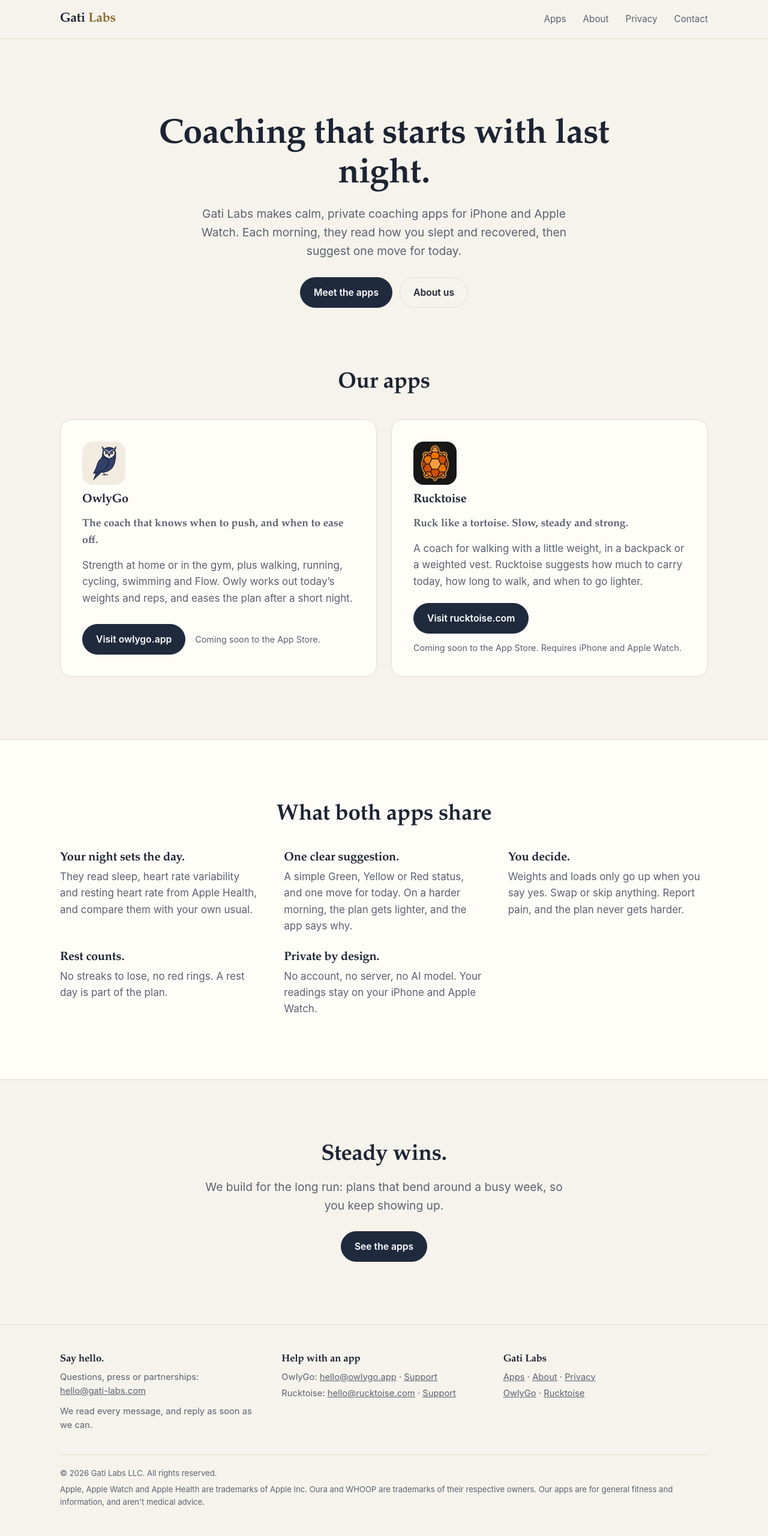
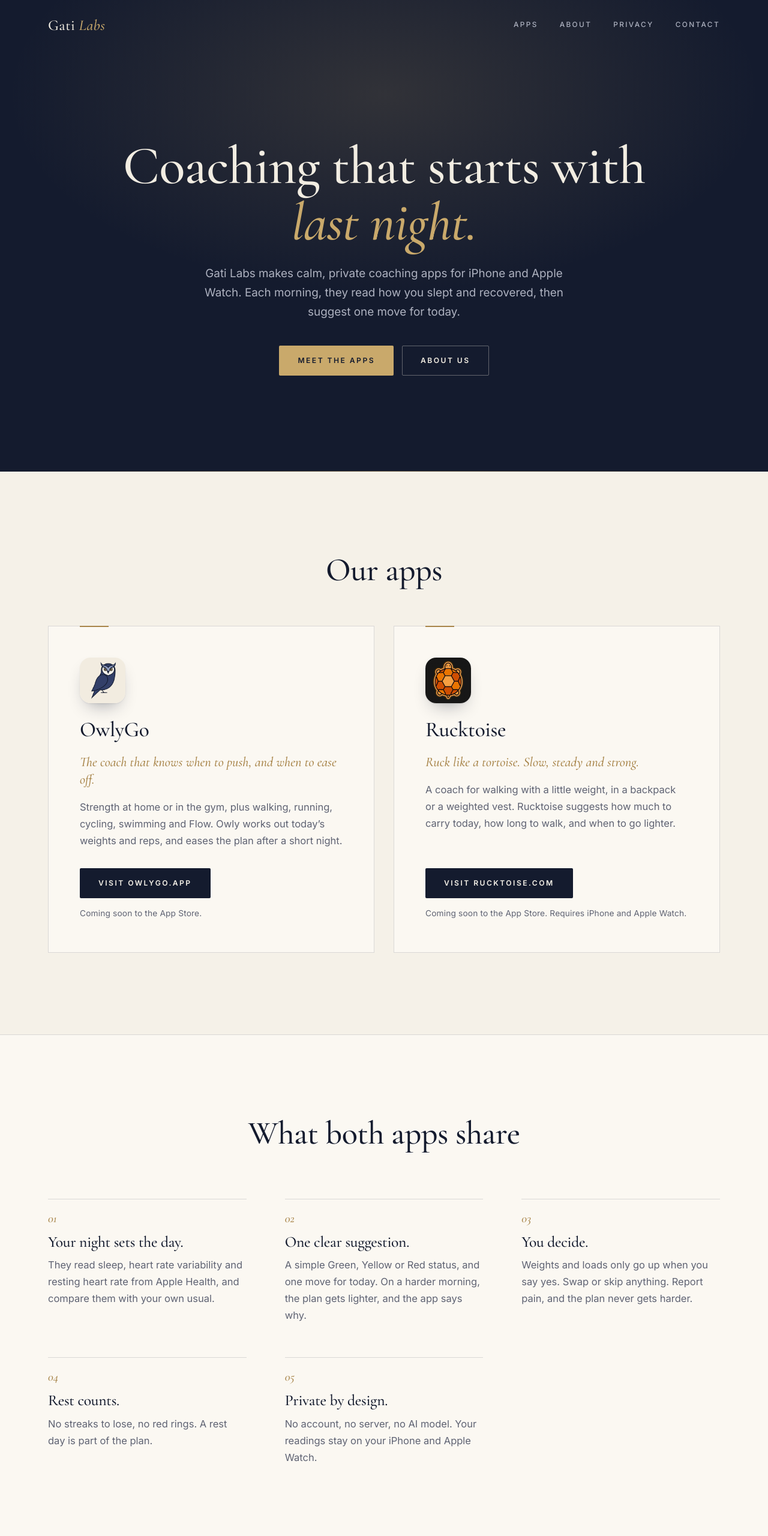
Before and after one commit to Gati-Labs-LLC/gati-labs-LLC.github.io, a plain HTML site: page index.html in a window 1280 px wide. Shown: the top 2560 px of the page at 60% size. Drawn offline with Linux system fonts and the light colour scheme.

Commit message:
Give the site a premium polish: midnight and gold, refined type
Dark midnight hero with a soft gold glow, Cormorant Garamond headlines
with gold italics, tracked small-caps navigation and buttons, hairline
gold rules, numbered principles and a midnight footer. Fonts are hosted
in the repo (SIL Open Font License), so the site still loads nothing
from other servers. No words changed.

Co-Authored-By: Claude Opus 5.5 <noreply@anthropic.com>
Claude-Session: https://claude.ai/code/session_01LZq7DtGoABBsXF8eyHdMbB

```diff
--- a/index.html
+++ b/index.html
@@ -7,8 +7,10 @@
 <meta name="description" content="Gati Labs makes OwlyGo and Rucktoise, private coaching apps that read last night's recovery and suggest one move for today.">
 <meta property="og:title" content="Gati Labs: calm coaching apps for iPhone and Apple Watch">
 <meta property="og:description" content="Gati Labs makes OwlyGo and Rucktoise, private coaching apps that read last night's recovery and suggest one move for today.">
-<meta name="color-scheme" content="light dark">
+<meta name="theme-color" content="#141B2E">
 <link rel="icon" href="assets/favicon.svg" type="image/svg+xml">
+<link rel="preload" href="assets/fonts/CormorantGaramond.woff2" as="font" type="font/woff2" crossorigin>
+<link rel="preload" href="assets/fonts/Inter.woff2" as="font" type="font/woff2" crossorigin>
 <link rel="stylesheet" href="style.css">
 </head>
 <body>
@@ -21,35 +23,35 @@
 <main>
 <section class="hero center">
   <div class="wrap stack">
-    <h1>Coaching that starts with last night.</h1>
+    <h1>Coaching that starts with <em>last night.</em></h1>
     <p class="lede">Gati Labs makes calm, private coaching apps for iPhone and Apple Watch. Each morning, they read how you slept and recovered, then suggest one move for today.</p>
-    <div class="buttons"><a class="btn primary" href="apps.html">Meet the apps</a><a class="btn quiet" href="about.html">About us</a></div>
+    <div class="buttons"><a class="btn gold" href="apps.html">Meet the apps</a><a class="btn line" href="about.html">About us</a></div>
   </div>
 </section>
-<section style="padding-top:0">
+<section>
   <div class="wrap">
-    <h2 class="center">Our apps</h2>
+    <div class="center stack"><h2>Our apps</h2></div>
     <div class="apps">
 <article class="app">
-  <img src="assets/owlygo.png" alt="OwlyGo app icon" width="72" height="72">
+  <img src="assets/owlygo.png" alt="OwlyGo app icon" width="76" height="76">
   <h3>OwlyGo</h3>
   <p class="tag">The coach that knows when to push, and when to ease off.</p>
   <p>Strength at home or in the gym, plus walking, running, cycling, swimming and Flow. Owly works out today’s weights and reps, and eases the plan after a short night.</p>
-  <div class="more"><a class="btn primary" href="https://owlygo.app">Visit owlygo.app</a><span class="note">Coming soon to the App Store.</span></div>
+  <div class="more"><a class="btn ink" href="https://owlygo.app">Visit owlygo.app</a><span class="note">Coming soon to the App Store.</span></div>
 </article>
 <article class="app">
-  <img src="assets/rucktoise.png" alt="Rucktoise app icon" width="72" height="72">
+  <img src="assets/rucktoise.png" alt="Rucktoise app icon" width="76" height="76">
   <h3>Rucktoise</h3>
   <p class="tag">Ruck like a tortoise. Slow, steady and strong.</p>
   <p>A coach for walking with a little weight, in a backpack or a weighted vest. Rucktoise suggests how much to carry today, how long to walk, and when to go lighter.</p>
-  <div class="more"><a class="btn primary" href="https://rucktoise.com">Visit rucktoise.com</a><span class="note">Coming soon to the App Store. Requires iPhone and Apple Watch.</span></div>
+  <div class="more"><a class="btn ink" href="https://rucktoise.com">Visit rucktoise.com</a><span class="note">Coming soon to the App Store. Requires iPhone and Apple Watch.</span></div>
 </article>
     </div>
   </div>
 </section>
-<section class="band">
+<section class="principles">
   <div class="wrap">
-    <h2 class="center">What both apps share</h2>
+    <div class="center"><h2>What both apps share</h2></div>
     <div class="grid">
       <div><h3>Your night sets the day.</h3><p>They read sleep, heart rate variability and resting heart rate from Apple Health, and compare them with your own usual.</p></div>
       <div><h3>One clear suggestion.</h3><p>A simple Green, Yellow or Red status, and one move for today. On a harder morning, the plan gets lighter, and the app says why.</p></div>
@@ -59,27 +61,28 @@
     </div>
   </div>
 </section>
-<section class="center">
+<section class="closing center">
   <div class="wrap stack">
+    <hr class="rule">
     <h2>Steady wins.</h2>
     <p class="lede">We build for the long run: plans that bend around a busy week, so you keep showing up.</p>
-    <div class="buttons"><a class="btn primary" href="apps.html">See the apps</a></div>
+    <div class="buttons"><a class="btn ink" href="apps.html">See the apps</a></div>
   </div>
 </section>
 </main>
 <footer id="contact">
   <div class="wrap">
-    <div class="cols">
+    <div class="top">
       <div>
-        <h3>Say hello.</h3>
+        <p class="say">Say hello.</p>
         <p>Questions, press or partnerships:<br><a href="mailto:hello@gati-labs.com">hello@gati-labs.com</a></p>
-        <p style="margin-top:10px">We read every message, and reply as soon as we can.</p>
+        <p style="margin-top:12px">We read every message, and reply as soon as we can.</p>
       </div>
       <div>
         <h3>Help with an app</h3>
         <ul>
-          <li>OwlyGo: <a href="mailto:hello@owlygo.app">hello@owlygo.app</a> · <a href="https://owlygo.app/support.html">Support</a></li>
-          <li>Rucktoise: <a href="mailto:hello@rucktoise.com">hello@rucktoise.com</a> · <a href="https://rucktoise.com/support.html">Support</a></li>
+          <li>OwlyGo · <a href="mailto:hello@owlygo.app">hello@owlygo.app</a> · <a href="https://owlygo.app/support.html">Support</a></li>
+          <li>Rucktoise · <a href="mailto:hello@rucktoise.com">hello@rucktoise.com</a> · <a href="https://rucktoise.com/support.html">Support</a></li>
         </ul>
       </div>
       <div>
--- a/style.css
+++ b/style.css
@@ -1,98 +1,140 @@
+@font-face { font-family: "Cormorant"; src: url("assets/fonts/CormorantGaramond.woff2") format("woff2"); font-weight: 500 600; font-style: normal; font-display: swap; }
+@font-face { font-family: "Cormorant"; src: url("assets/fonts/CormorantGaramond-Italic.woff2") format("woff2"); font-weight: 500; font-style: italic; font-display: swap; }
+@font-face { font-family: "Inter"; src: url("assets/fonts/Inter.woff2") format("woff2"); font-weight: 400 600; font-style: normal; font-display: swap; }
+
 :root {
-  --bg: #F6F3EC;
-  --card: #FFFDF8;
-  --ink: #1C2433;
-  --muted: #5B6170;
-  --accent: #1F2A3D;
-  --accent-ink: #FFFFFF;
-  --gold: #8C6A2C;
-  --line: #E4DDCF;
-  --radius: 20px;
-  --serif: "Iowan Old Style", "Palatino Linotype", Palatino, Georgia, serif;
-  --sans: -apple-system, BlinkMacSystemFont, "Segoe UI", system-ui, sans-serif;
+  --paper: #F5F1E8;
+  --panel: #FBF8F2;
+  --ink: #141B2E;
+  --muted: #5F6373;
+  --gold: #A8854A;
+  --gold-soft: #C9A96B;
+  --hair: rgba(20, 27, 46, .14);
+  --night: #141B2E;
+  --night-2: #1C2540;
+  --on-night: #F2EDE2;
+  --on-night-muted: #AEB2C0;
+  --serif: "Cormorant", "Cormorant Garamond", Georgia, serif;
+  --sans: "Inter", -apple-system, BlinkMacSystemFont, "Segoe UI", system-ui, sans-serif;
 }
 @media (prefers-color-scheme: dark) {
   :root {
-    --bg: #12161F;
-    --card: #1A202C;
-    --ink: #ECE8DF;
-    --muted: #A4A9B5;
-    --accent: #D9C08A;
-    --accent-ink: #12161F;
-    --gold: #D9C08A;
-    --line: #2A3140;
+    --paper: #10141F;
+    --panel: #161C2B;
+    --ink: #EEE8DC;
+    --muted: #A3A8B6;
+    --gold: #C9A96B;
+    --hair: rgba(238, 232, 220, .14);
+    --night: #0B0F18;
+    --night-2: #141B2E;
   }
 }
+
 * { box-sizing: border-box; }
 html { scroll-behavior: smooth; }
-body { margin: 0; background: var(--bg); color: var(--ink); font: 400 17px/1.6 var(--sans); -webkit-font-smoothing: antialiased; }
-a { color: inherit; }
+body { margin: 0; background: var(--paper); color: var(--ink); font: 400 16.5px/1.7 var(--sans); -webkit-font-smoothing: antialiased; text-rendering: optimizeLegibility; }
+a { color: inherit; text-decoration-color: var(--gold); text-underline-offset: 3px; }
 img { display: block; max-width: 100%; }
-h1, h2, h3 { font-family: var(--serif); font-weight: 600; line-height: 1.15; letter-spacing: -0.01em; margin: 0; }
-h1 { font-size: clamp(2.2rem, 6vw, 3.6rem); }
-h2 { font-size: clamp(1.6rem, 3.6vw, 2.3rem); }
-h3 { font-size: 1.25rem; }
 p { margin: 0; }
-.wrap { width: min(1080px, 100% - 32px); margin-inline: auto; }
-section { padding: clamp(56px, 9vw, 104px) 0; }
-.lede { font-size: clamp(1.05rem, 1.8vw, 1.2rem); color: var(--muted); max-width: 620px; }
+h1, h2, h3 { font-family: var(--serif); font-weight: 500; line-height: 1.05; letter-spacing: -0.01em; margin: 0; }
+h1 { font-size: clamp(2.9rem, 8vw, 5.6rem); }
+h2 { font-size: clamp(2.2rem, 5vw, 3.4rem); }
+h3 { font-size: 1.6rem; line-height: 1.15; }
+em { font-style: italic; }
+.wrap { width: min(1120px, 100% - 32px); margin-inline: auto; }
+section { padding: clamp(72px, 11vw, 136px) 0; }
 .center { text-align: center; }
+.lede { font-size: clamp(1.05rem, 1.7vw, 1.18rem); color: var(--muted); max-width: 600px; font-weight: 400; }
 .center .lede { margin-inline: auto; }
-.stack > * + * { margin-top: 16px; }
+.stack > * + * { margin-top: 22px; }
+
+/* Small caps label with a gold rule */
+.label { display: inline-flex; align-items: center; gap: 14px; font: 600 .72rem/1 var(--sans); letter-spacing: .24em; text-transform: uppercase; color: var(--gold); }
+.label::before, .center .label::after { content: ""; width: 32px; height: 1px; background: currentColor; opacity: .7; }
+.rule { width: 48px; height: 1px; background: var(--gold); border: 0; margin: 0; }
+.center .rule { margin-inline: auto; }
 
 /* Header */
-header { border-bottom: 1px solid var(--line); }
-header .wrap { display: flex; align-items: center; justify-content: space-between; gap: 16px; min-height: 64px; flex-wrap: wrap; padding: 10px 0; }
-.wordmark { font: 600 1.35rem/1 var(--serif); text-decoration: none; letter-spacing: -0.01em; }
-.wordmark span { color: var(--gold); }
-header nav { display: flex; gap: clamp(14px, 3vw, 28px); font-size: .95rem; }
-header nav a { text-decoration: none; color: var(--muted); }
-header nav a:hover, header nav a[aria-current="page"] { color: var(--ink); }
+header { position: absolute; inset: 0 0 auto; z-index: 5; color: var(--on-night); }
+header .wrap { display: flex; align-items: center; justify-content: space-between; gap: 12px 20px; flex-wrap: wrap; min-height: 84px; padding: 14px 0; }
+.wordmark { font: 500 1.55rem/1 var(--serif); letter-spacing: .02em; text-decoration: none; }
+.wordmark span { color: var(--gold-soft); font-style: italic; }
+header nav { display: flex; gap: clamp(16px, 3.4vw, 36px); }
+header nav a { font: 500 .74rem/1 var(--sans); letter-spacing: .2em; text-transform: uppercase; text-decoration: none; color: var(--on-night-muted); padding: 6px 0; border-bottom: 1px solid transparent; transition: color .2s, border-color .2s; }
+header nav a:hover, header nav a[aria-current="page"] { color: var(--on-night); border-bottom-color: var(--gold-soft); }
+
+/* Dark hero */
+.hero { position: relative; background: var(--night); color: var(--on-night); padding: clamp(160px, 22vw, 230px) 0 clamp(96px, 13vw, 160px); overflow: hidden; }
+.hero::before { content: ""; position: absolute; inset: -40% -20% auto; height: 120%; background: radial-gradient(closest-side, rgba(201,169,107,.16), transparent 70%); pointer-events: none; }
+.hero::after { content: ""; position: absolute; left: 0; right: 0; bottom: 0; height: 1px; background: linear-gradient(90deg, transparent, rgba(201,169,107,.55), transparent); }
+.hero .wrap { position: relative; }
+.hero h1 { max-width: 900px; }
+.hero.center h1 { margin-inline: auto; }
+.hero h1 em { color: var(--gold-soft); }
+.hero .lede { color: var(--on-night-muted); }
+.hero .label { color: var(--gold-soft); }
 
 /* Buttons */
-.buttons { display: flex; gap: 12px; flex-wrap: wrap; margin-top: 28px; }
+.buttons { display: flex; gap: 14px; flex-wrap: wrap; margin-top: 40px; }
 .center .buttons { justify-content: center; }
-.btn { display: inline-block; padding: 12px 22px; border-radius: 999px; font-weight: 600; font-size: .98rem; text-decoration: none; border: 1px solid var(--accent); }
-.btn.primary { background: var(--accent); color: var(--accent-ink); }
-.btn.quiet { color: var(--ink); border-color: var(--line); }
-.btn:hover { opacity: .9; }
-
-/* Hero */
-.hero { padding-top: clamp(64px, 11vw, 128px); }
-.hero h1 { max-width: 760px; margin-inline: auto; }
+.btn { display: inline-flex; align-items: center; justify-content: center; min-height: 50px; padding: 0 30px; font: 600 .76rem/1 var(--sans); letter-spacing: .2em; text-transform: uppercase; text-decoration: none; border: 1px solid transparent; border-radius: 2px; transition: background .2s, color .2s, border-color .2s; }
+.btn.gold { background: var(--gold-soft); color: #141B2E; }
+.btn.gold:hover { background: #D6BA80; }
+.btn.line { border-color: rgba(242,237,226,.35); color: var(--on-night); }
+.btn.line:hover { border-color: var(--gold-soft); }
+.btn.ink { background: var(--ink); color: var(--paper); }
+.btn.ink:hover { background: var(--gold); color: #141B2E; }
 
 /* Apps */
-.apps { display: grid; grid-template-columns: repeat(auto-fit, minmax(300px, 1fr)); gap: 24px; margin-top: 40px; }
-.app { background: var(--card); border: 1px solid var(--line); border-radius: var(--radius); padding: clamp(24px, 4vw, 36px); display: flex; flex-direction: column; gap: 14px; }
-.app img { width: 72px; height: 72px; border-radius: 17px; }
-.app .tag { font-family: var(--serif); font-size: 1.1rem; font-weight: 600; }
+.apps { display: grid; grid-template-columns: repeat(auto-fit, minmax(min(100%, 420px), 1fr)); gap: clamp(20px, 3vw, 32px); margin-top: clamp(40px, 6vw, 64px); }
+.app { position: relative; background: var(--panel); border: 1px solid var(--hair); padding: clamp(28px, 4.5vw, 52px); display: flex; flex-direction: column; gap: 18px; }
+.app::before { content: ""; position: absolute; top: -1px; left: clamp(28px, 4.5vw, 52px); width: 48px; height: 2px; background: var(--gold); }
+.app img { width: 76px; height: 76px; border-radius: 18px; box-shadow: 0 1px 2px rgba(20,27,46,.08), 0 14px 30px -14px rgba(20,27,46,.45); }
+.app h3 { font-size: 2.2rem; margin-top: 6px; }
+.app .tag { font: italic 500 1.4rem/1.3 var(--serif); color: var(--gold); }
 .app p { color: var(--muted); }
-.app ul { margin: 0; padding-left: 1.1em; color: var(--muted); }
-.app li + li { margin-top: 8px; }
-.app li strong { color: var(--ink); }
-.app .more { margin-top: auto; padding-top: 8px; display: flex; flex-wrap: wrap; align-items: center; gap: 12px 16px; }
-.note { font-size: .9rem; color: var(--muted); }
+.app ul { list-style: none; margin: 4px 0 0; padding: 0; border-top: 1px solid var(--hair); }
+.app li { padding: 14px 0; border-bottom: 1px solid var(--hair); color: var(--muted); }
+.app li strong { color: var(--ink); font-weight: 600; }
+.app .more { margin-top: auto; padding-top: 14px; display: flex; flex-direction: column; align-items: flex-start; gap: 14px; }
+.note { font-size: .86rem; color: var(--muted); letter-spacing: .01em; }
 
 /* Principles */
-.grid { display: grid; grid-template-columns: repeat(auto-fit, minmax(280px, 1fr)); gap: 28px 40px; margin-top: 40px; }
-.grid h3 { margin-bottom: 6px; }
+.principles { background: var(--panel); border-block: 1px solid var(--hair); }
+.grid { display: grid; grid-template-columns: repeat(auto-fit, minmax(min(100%, 300px), 1fr)); gap: clamp(36px, 5vw, 56px) clamp(32px, 5vw, 64px); margin-top: clamp(48px, 7vw, 80px); counter-reset: p; }
+.grid > div { counter-increment: p; border-top: 1px solid var(--hair); padding-top: 22px; }
+.grid > div::before { content: counter(p, decimal-leading-zero); display: block; font: italic 500 1.25rem/1 var(--serif); color: var(--gold); margin-bottom: 14px; }
+.grid h3 { margin-bottom: 10px; }
 .grid p { color: var(--muted); }
-.band { background: var(--card); border-block: 1px solid var(--line); }
+
+/* Closing */
+.closing h2 { font-size: clamp(3rem, 8vw, 5.4rem); font-style: italic; }
 
 /* Prose pages */
-.prose { max-width: 680px; }
-.prose h2 { margin-top: 48px; margin-bottom: 12px; font-size: 1.6rem; }
-.prose p + p { margin-top: 14px; }
-.prose ul { padding-left: 1.2em; }
-.prose li + li { margin-top: 8px; }
+.prose { max-width: 700px; }
+.page { padding-top: clamp(48px, 7vw, 88px); }
+.prose h2 { font-size: clamp(1.9rem, 3.6vw, 2.5rem); margin: 64px 0 18px; display: flex; align-items: center; gap: 18px; }
+.prose h2::before { content: ""; width: 32px; height: 1px; background: var(--gold); flex: none; }
+.prose p + p { margin-top: 16px; }
+.prose ul { list-style: none; padding: 0; margin: 0; }
+.prose li { padding: 14px 0; border-bottom: 1px solid var(--hair); }
+.prose li:first-child { border-top: 1px solid var(--hair); }
 .prose p, .prose li { color: var(--muted); }
-.prose strong { color: var(--ink); }
+.prose strong { color: var(--ink); font-weight: 600; }
+.prose .big { font: 500 clamp(1.5rem, 3vw, 2rem)/1.35 var(--serif); color: var(--ink); }
+.prose .big em { color: var(--gold); }
 
 /* Footer */
-footer { border-top: 1px solid var(--line); padding: 48px 0 40px; font-size: .92rem; color: var(--muted); }
-footer .cols { display: grid; grid-template-columns: repeat(auto-fit, minmax(220px, 1fr)); gap: 28px; }
-footer h3 { font-size: 1.05rem; color: var(--ink); margin-bottom: 8px; }
+footer { background: var(--night); color: var(--on-night-muted); padding: clamp(64px, 9vw, 96px) 0 40px; font-size: .92rem; }
+footer .top { display: grid; grid-template-columns: repeat(auto-fit, minmax(min(100%, 240px), 1fr)); gap: 40px; }
+footer .wordmark { color: var(--on-night); display: inline-block; margin-bottom: 18px; }
+footer h3 { font: 600 .7rem/1 var(--sans); letter-spacing: .24em; text-transform: uppercase; color: var(--gold-soft); margin-bottom: 18px; }
+footer .say { font: italic 500 1.9rem/1.1 var(--serif); color: var(--on-night); margin-bottom: 12px; }
 footer ul { list-style: none; margin: 0; padding: 0; }
-footer li + li { margin-top: 4px; }
-footer .legal { margin-top: 36px; padding-top: 20px; border-top: 1px solid var(--line); font-size: .82rem; }
+footer li + li { margin-top: 8px; }
+footer a { color: var(--on-night); text-decoration-color: rgba(201,169,107,.6); }
+footer a:hover { color: var(--gold-soft); }
+footer .legal { margin-top: 56px; padding-top: 24px; border-top: 1px solid rgba(242,237,226,.12); font-size: .8rem; line-height: 1.6; }
 footer .legal p + p { margin-top: 6px; }
+
+@media (prefers-reduced-motion: reduce) { * { transition: none !important; } html { scroll-behavior: auto; } }
```
Also changed, not shown: about.html (+28 -16 lines), apps.html (+16 -13 lines), privacy.html (+17 -10 lines), assets/favicon.svg, assets/fonts/CormorantGaramond-Italic.woff2 (added), assets/fonts/CormorantGaramond.woff2 (added), assets/fonts/Inter.woff2 (added), 1 other file.
